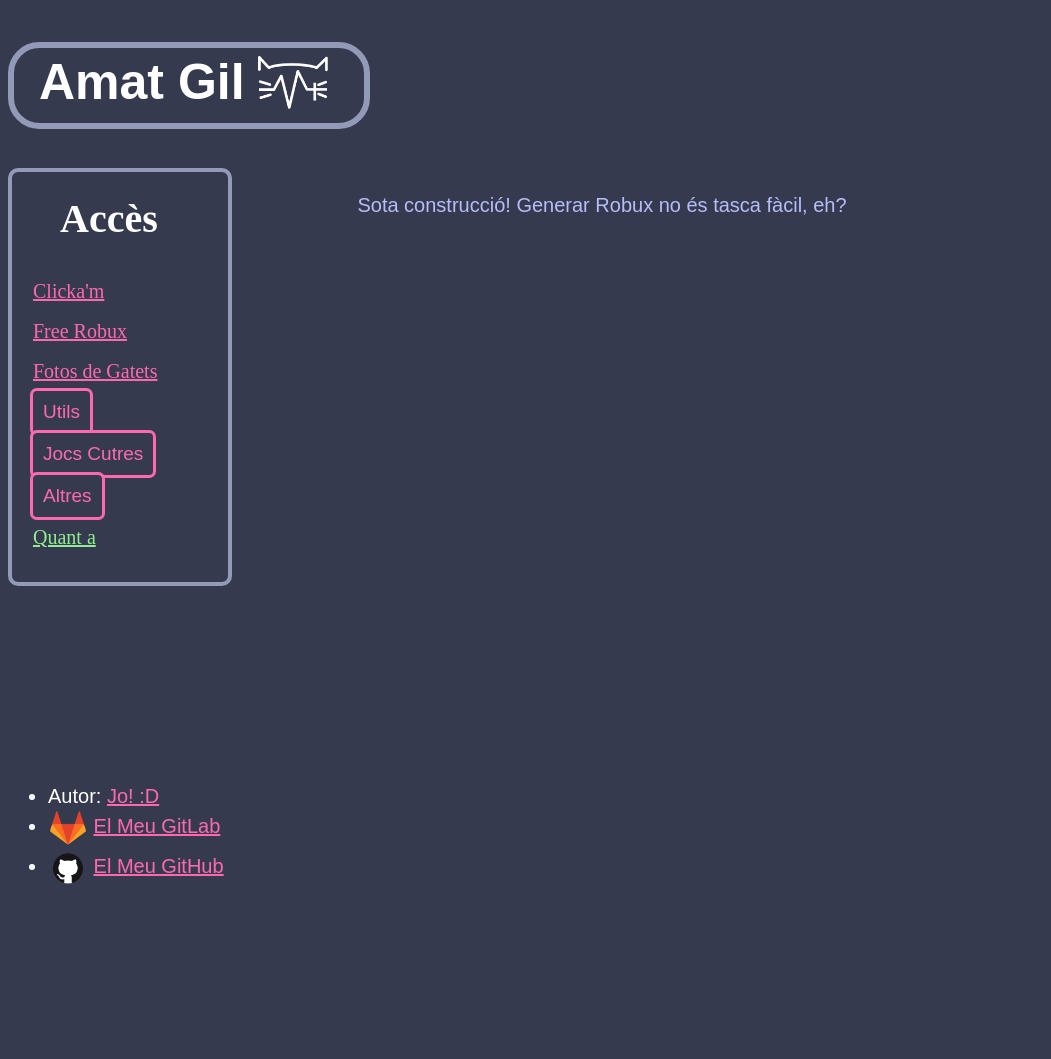
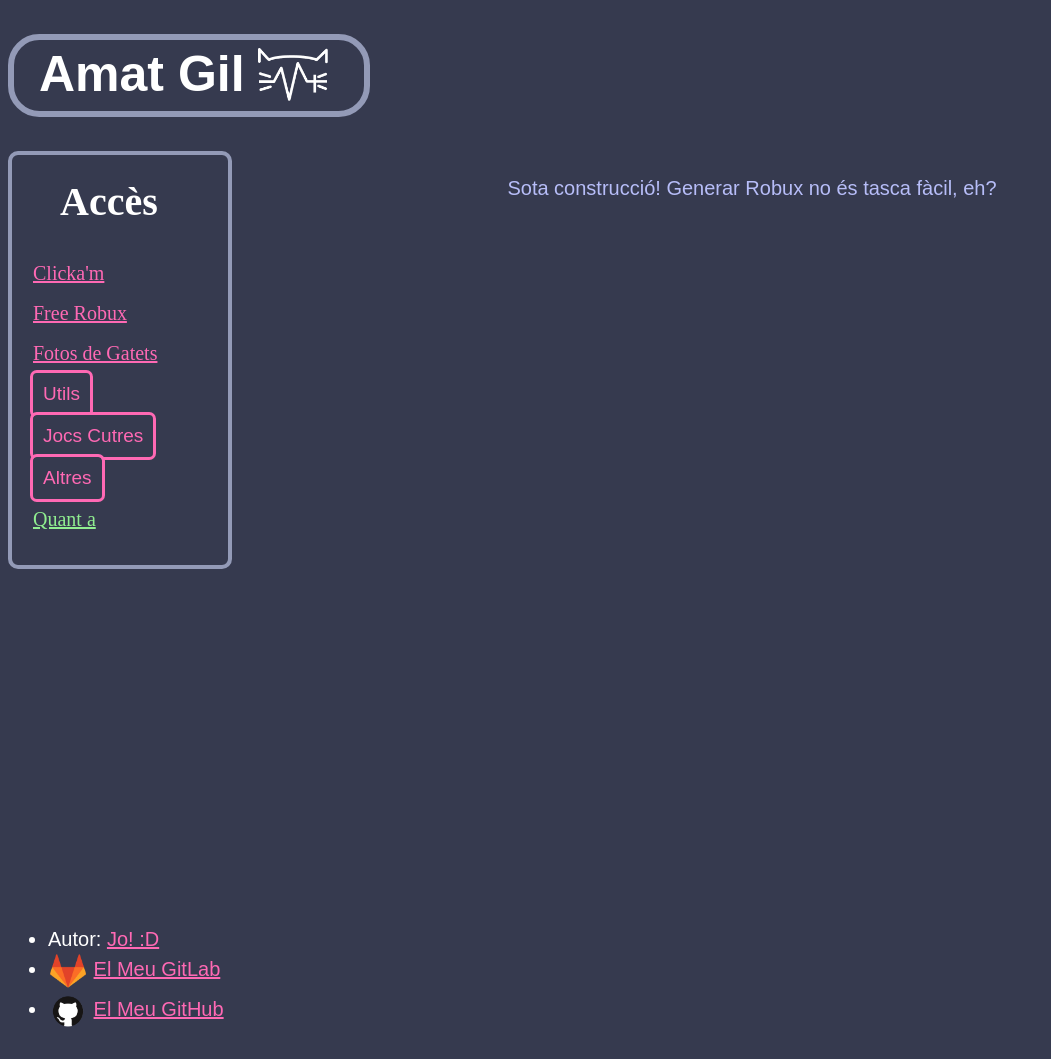
Before and after one commit to amatgil/amatgil.github.io, a Jekyll site: the page built from subpages/robux_generator.html, in a window 1280 px wide. Shown: the whole page, without its empty margins (0-1051 px from the left). Built offline with Jekyll 4.4.1, drawn with Linux system fonts in a browser that asks for light colours; before the commit the page ends 916 px from its top, so only the background shows below that.

Commit message:
Reestructurat home, potser hi ha coses trencades, pero queda la logica molt millor

```diff
--- a/_layouts/default.html
+++ b/_layouts/default.html
@@ -15,13 +15,13 @@
     <link rel="icon"       href="/assets/brand/favicon.ico" type="image/x-icon">
 	</head>
   <body>
-    <div class="home-grid-container">
-      <h1 class="main-amatgil-title home-grid-item">
+      <h1 class="main-amatgil-title">
         <a href="{{site.url}}">
           {{site.title}}
           <img class="main-amatgil-logo" src="/assets/brand/logo.png" width=70 alt="My Logo">
         </a>
       </h1>
+    <div class="home-grid-container">
 
       {{ content }}
 
--- a/assets/css/home.css
+++ b/assets/css/home.css
@@ -29,8 +29,6 @@ body {
   padding-top: 0.1em;
   padding-bottom: 0.1em;
 
-  grid-column: 1/-1; /* All first row */
-
 }
 /* It's a link, but hidden: */
 .main-amatgil-title a {
@@ -49,16 +47,16 @@ body {
   line-height: 1.75em;
   overflow-wrap: break-word;
 
-  grid-row-start: 2;
-  grid-row-end: 3;
+  grid-row-start: 1;
+  grid-row-end: 2;
 
   grid-column-start: 2;
   grid-column-end: 3;
 }
 
 .home-right-element {
-  grid-row-start: 2;
-  grid-row-end: 3;
+  grid-row-start: 1;
+  grid-row-end: 2;
 
   grid-column-start: 3;
   grid-column-end: 4;
@@ -68,14 +66,11 @@ body {
 
 .home-grid-container {
   display: grid;
-  column-gap: 10px;
-  grid-template-columns: auto auto 15em;
+  column-gap: 2em;
+  grid-template-columns: auto auto min-content;
   grid-template-rows: 8em 1fr auto;
   min-height: 100vh;
   margin-top:auto;
-}
-
-.home-grid-item {
 }
 
 
--- a/assets/css/sidebar.css
+++ b/assets/css/sidebar.css
@@ -27,7 +27,7 @@ a {
   padding-left: 0.8em;
   padding-bottom: 0.5em;
 
-  grid-row-start: 2;
+  grid-row-start: 1;
   grid-row-end: 3;
 
   grid-column-start: 1;
```
Also changed, not shown: assets/css/subpagines/utils/logica_formal/logica_formal.css (+10 -6 lines).
